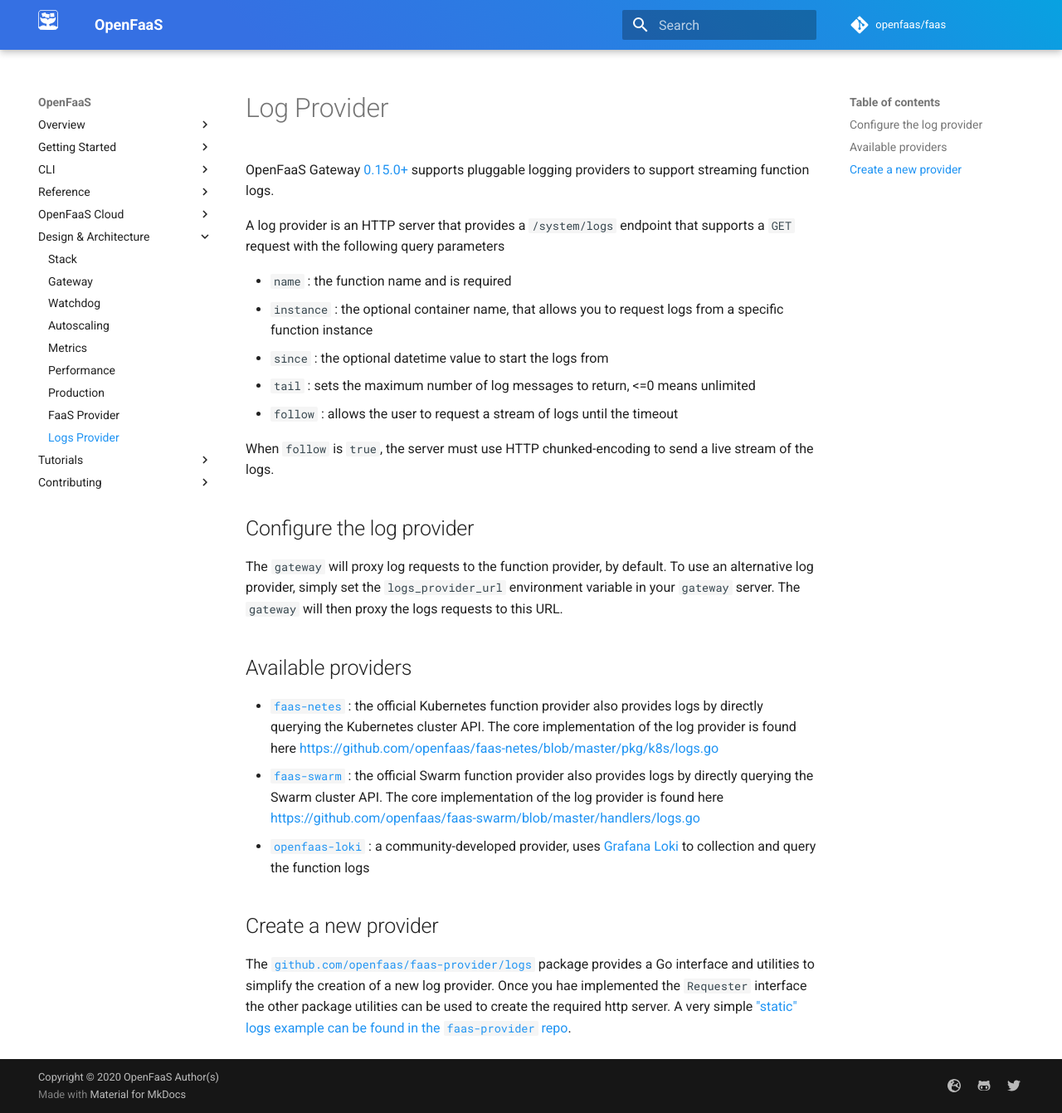
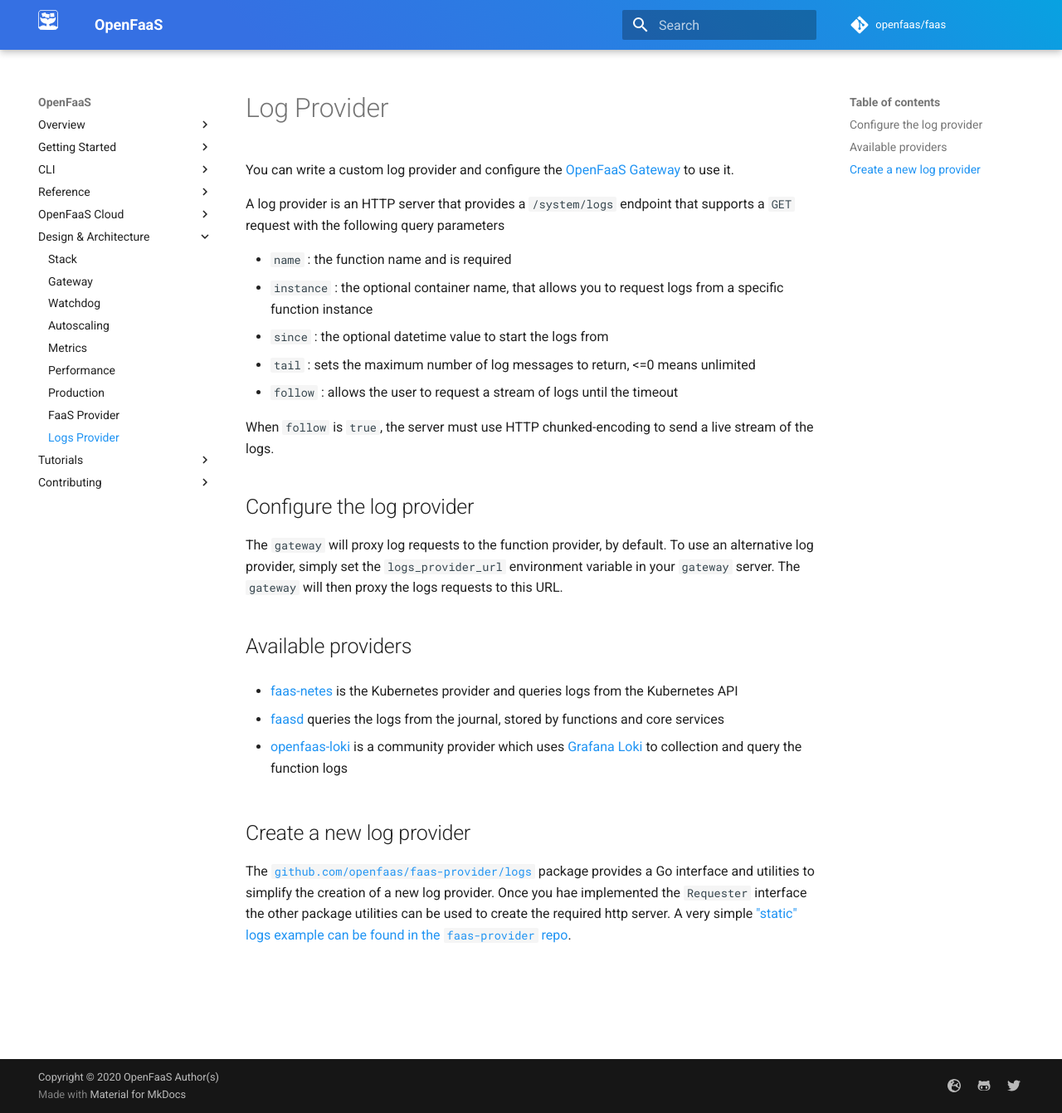
Before and after one commit to openfaas/docs, an MkDocs documentation site: the page built from docs/architecture/logs-provider.md, in a window 1280 px wide and 1341 px high. Shown: the whole window at 83% size. Built offline with MkDocs 1.6.1 and Material for MkDocs 9.7.7, drawn with Linux system fonts in a browser that asks for light colours; comment, search, counter and statistics services are not loaded.

Commit message:
Remove faas-swarm from the logs page
Signed-off-by: Alex Ellis (OpenFaaS Ltd) <alexellis2@gmail.com>

```diff
--- a/docs/architecture/logs-provider.md
+++ b/docs/architecture/logs-provider.md
@@ -1,6 +1,6 @@
 # Log Provider
 
-OpenFaaS Gateway [0.15.0+](https://github.com/openfaas/faas/releases/tag/0.15.0) supports pluggable logging providers to support streaming function logs.
+You can write a custom log provider and configure the [OpenFaaS Gateway](https://github.com/openfaas/faas) to use it.
 
 A log provider is an HTTP server that provides a `/system/logs` endpoint that supports a `GET` request with the following query parameters
 
@@ -17,10 +17,12 @@ The `gateway` will proxy log requests to the function provider, by default. To u
 
 ## Available providers
 
-* [`faas-netes`](https://github.com/openfaas/faas-netes) : the official Kubernetes function provider also provides logs by directly querying the Kubernetes cluster API. The core implementation of the log provider is found here https://github.com/openfaas/faas-netes/blob/master/pkg/k8s/logs.go
-* [`faas-swarm`](https://github.com/openfaas/faas-swarm) : the official Swarm function provider also provides logs by directly querying the Swarm cluster API. The core implementation of the log provider is found here https://github.com/openfaas/faas-swarm/blob/master/handlers/logs.go
-* [`openfaas-loki`](https://github.com/LucasRoesler/openfaas-loki) : a community-developed provider, uses [Grafana Loki](https://github.com/grafana/loki) to collection and query the function logs
+* [faas-netes](https://github.com/openfaas/faas-netes) is the Kubernetes provider and queries logs from the Kubernetes API
 
-## Create a new provider
+* [faasd](https://github.com/openfaas/faasd) queries the logs from the journal, stored by functions and core services
+
+* [openfaas-loki](https://github.com/LucasRoesler/openfaas-loki) is a community provider which uses [Grafana Loki](https://github.com/grafana/loki) to collection and query the function logs
+
+## Create a new log provider
 
 The [`github.com/openfaas/faas-provider/logs`](https://github.com/openfaas/faas-provider/tree/master/logs) package provides a Go interface and utilities to simplify the creation of a new log provider.  Once you hae implemented the `Requester` interface the other package utilities can be used to create the required http server. A very simple ["static" logs example can be found in the `faas-provider` repo](https://github.com/openfaas/faas-provider/tree/master/logs/example).
```
Also changed, not shown: docs/cli/logs.md (+8 -2 lines).
